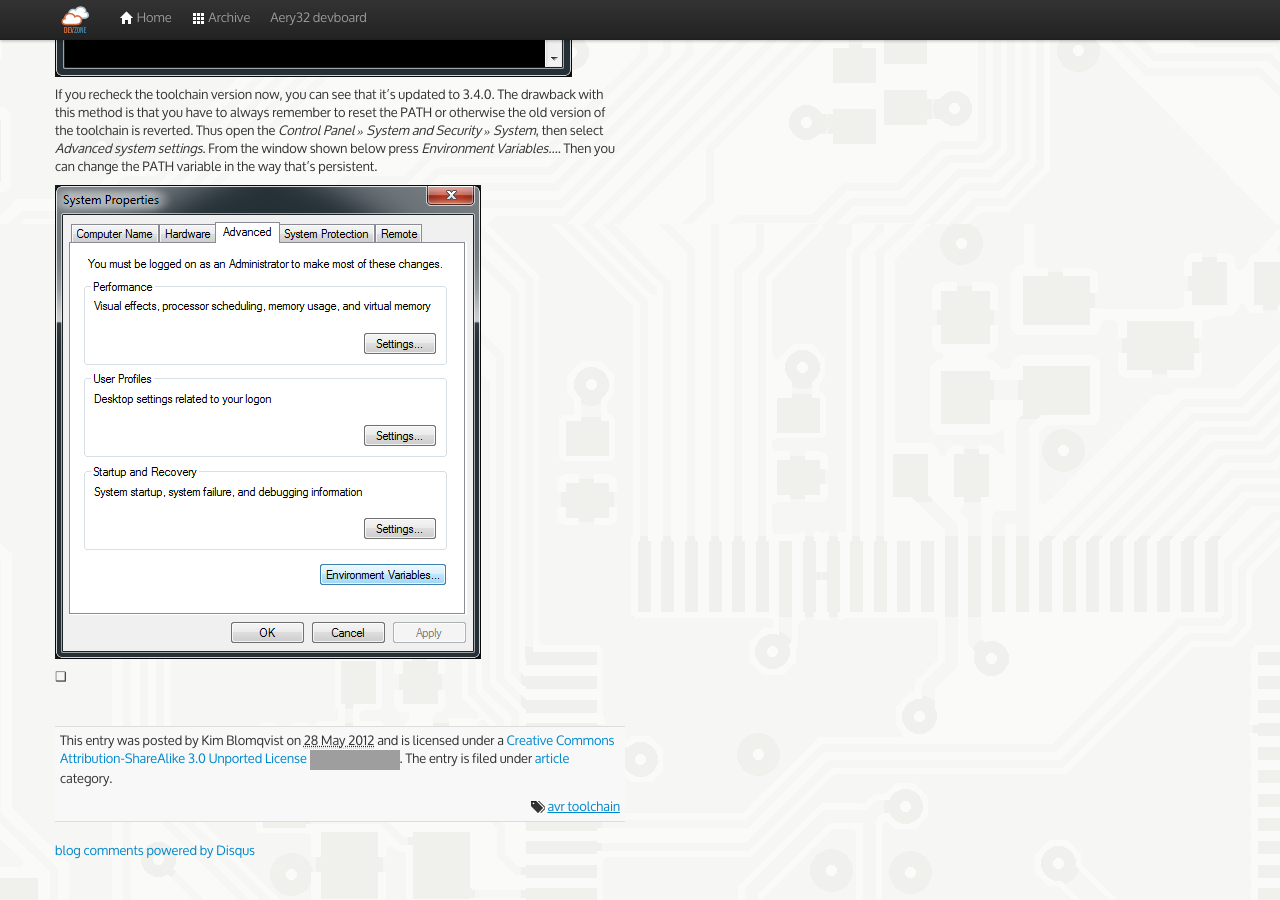
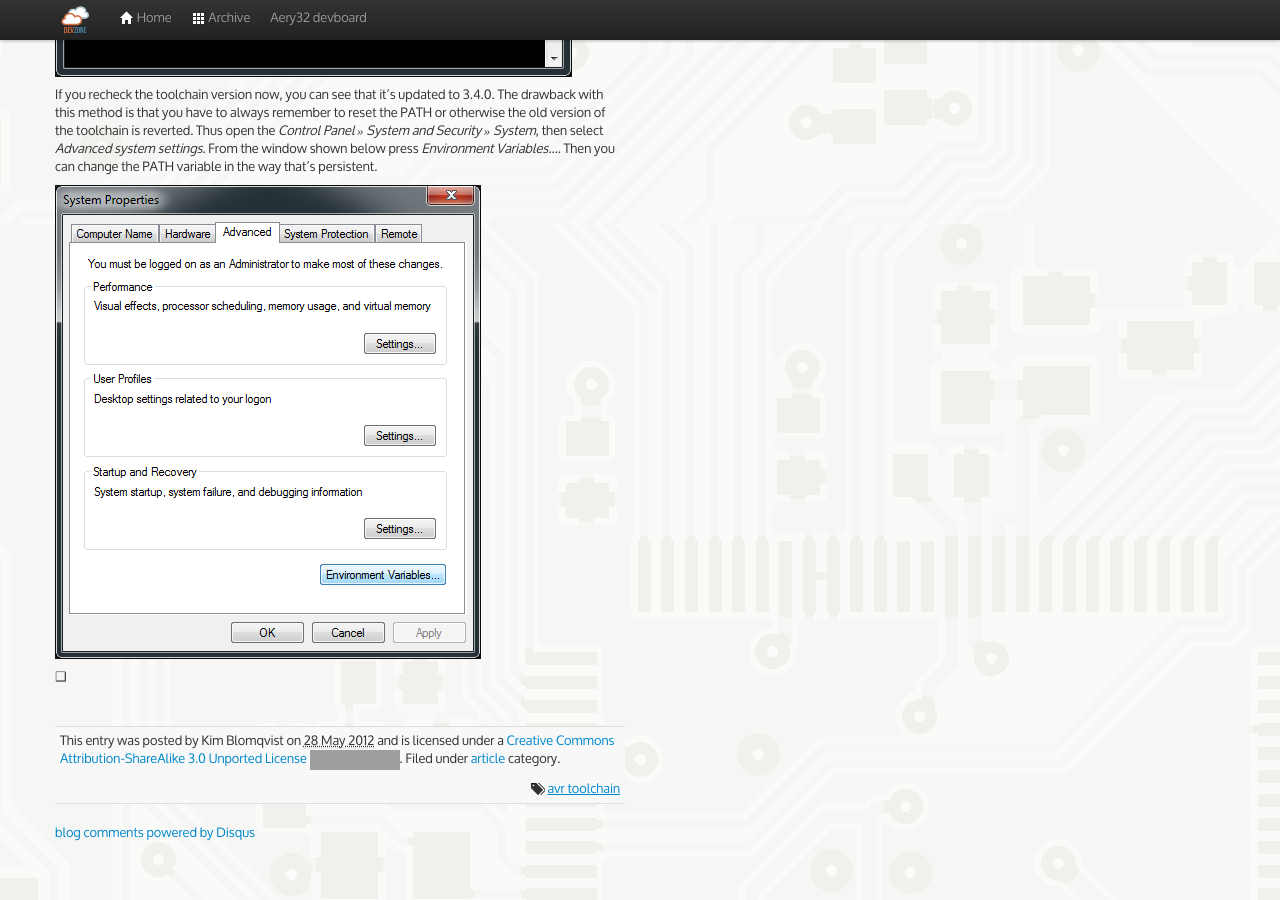
Before and after one commit to aery32/aery32.github.com, a Jekyll site: the page built from _posts/2012-05-28-go-ahead-with-avr-toolchain-version-3-4-0.md, in a window 1280 px wide and 900 px high, scrolled down 1125 px. Built offline with Jekyll 4.4.1, drawn with Linux system fonts in a browser that asks for light colours; nearby versions of some CDN libraries; Markdown is read by kramdown in place of the engine named in the settings; comment, search, counter and statistics services are not loaded; grey boxes are pictures that could not be loaded.

Commit message:
Update _includes/post-article.html

```diff
--- a/_includes/post-article.html
+++ b/_includes/post-article.html
@@ -69,7 +69,7 @@
 		<a rel="license" href="http://creativecommons.org/licenses/by-sa/3.0/">Creative Commons Attribution-ShareAlike 3.0 Unported License</a>
 		<a rel="license" href="http://creativecommons.org/licenses/by-sa/3.0/"><img alt="Creative Commons License" style="border-width:0" src="http://i.creativecommons.org/l/by-sa/3.0/80x15.png" /></a>.
 
-		The entry is filed under
+		Filed under
 		{% if post.categories.size == 1 %}
 			<a href="/categories#{{ post.categories[0] }}">{{ post.categories[0] }}</a> category.
 		{% elsif post.categories.size == 2 %}
```
